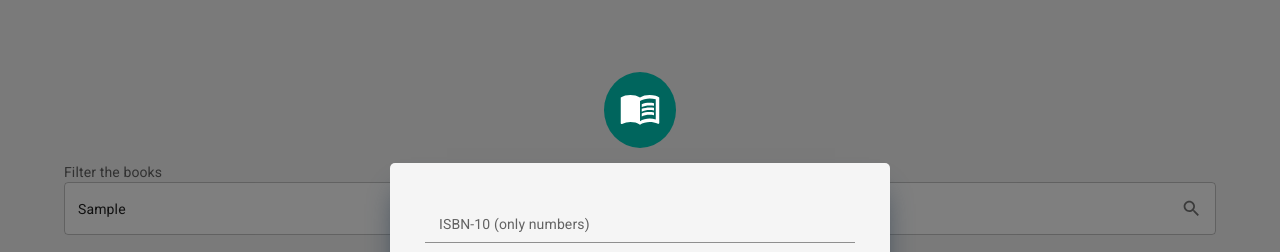
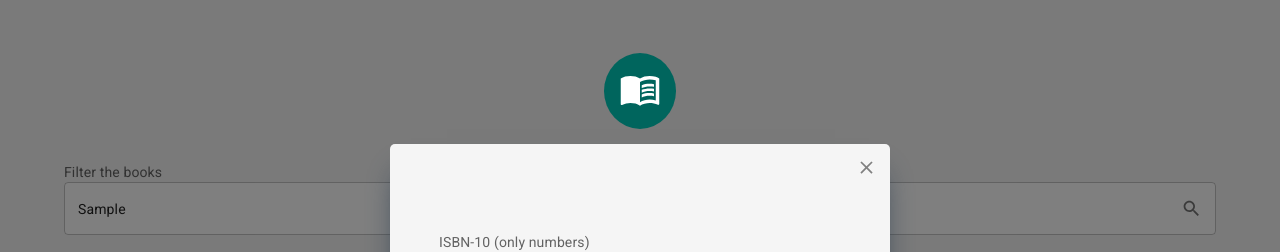
Before and after one commit to gbrissi/my-library, a React (Vite) app in the folder client/: page /dashboard in a window 1280 px wide. Both pictures are taken after typing "Sample" into the empty fields and a click on the button "ADD NEW BOOK +". Shown: the top 252 px of the page. Built offline with nearby package versions, Linux system fonts and the light colour scheme; no server answers.

Commit message:
feat: added close button to bookregister

```diff
--- a/client/src/components/RegisterBook.tsx
+++ b/client/src/components/RegisterBook.tsx
@@ -1,7 +1,10 @@
 import React, { useEffect, useState } from 'react'
-import {Button, FormControl, InputLabel, styled, Input, Icon,  Fade} from '@mui/material'
+import axios from 'axios'
+
+import {Button, FormControl, InputLabel, styled, Input, Icon,  Fade, IconButton} from '@mui/material'
+
+import CloseIcon from '@mui/icons-material/Close'
 import MenuBookIcon from '@mui/icons-material/MenuBook';
-import axios from 'axios'
 import AlertMessage from './AlertMessage';
 
 
@@ -28,6 +31,7 @@ import { DateTimePicker } from '@mui/x-date-pickers/DateTimePicker';
 
 export default function RegisterBook(props: any) {
     const [showComp, setShowComp] = useState('')
+    const [isActive, setIsActive] = useState(false)
 
     async function createBook() {
 
@@ -75,9 +79,6 @@ export default function RegisterBook(props: any) {
     }
 
     async function editBook(bookContent: any) {
-
-        console.log(bookContent)
-
         const isbn = document.getElementById('isbn') as HTMLFormElement
         const title = document.getElementById('title') as HTMLFormElement
         const subtitle = document.getElementById('subtitle') as HTMLFormElement
@@ -153,6 +154,14 @@ export default function RegisterBook(props: any) {
                 </Icon>
                 <Container>
                     <Form>
+                        <CloseContainer>
+                            <IconButton onClick={() => {
+                                isActive ? setIsActive(false) : setIsActive(true)
+                                props.setIsActive(isActive)
+                            }}>
+                                <CloseIcon sx={{color: 'gray'}}/>
+                            </IconButton>
+                        </CloseContainer>
                         <FormControl sx={{width: '100%', marginBottom: '25px'}}>
                             <InputLabel>ISBN-10 (only numbers)</InputLabel>
                             <ISBNInput required id='isbn' type='number' onInput={(event) => maxLength(event, 10)} placeholder='9780439023481'/>
@@ -205,6 +214,16 @@ const Form = styled('form')`
     width: 100%;
 `
 
+const CloseContainer = styled('div')`
+  position: relative;
+  top: -30px;
+  left: 30px;
+  width: 100%;
+  display: flex;
+  justify-content: flex-end;
+  align-items: center;
+`
+
 const CustomButton = styled(Button)`
     width: 100%;
     margin-top: 15px;
--- a/client/src/components/TableComponent.tsx
+++ b/client/src/components/TableComponent.tsx
@@ -1,5 +1,6 @@
 import React, {useEffect, useState} from 'react'
 import axios from 'axios';
+
 
 import {Table, TableBody, TableCell, TableContainer, TableHead, TableRow, Paper, Modal, Skeleton} from '@mui/material'
 import DeleteIcon from '@mui/icons-material/Delete';
--- a/client/src/pages/BookRegister.tsx
+++ b/client/src/pages/BookRegister.tsx
@@ -1,5 +1,6 @@
 import React, { useState } from 'react'
 import {styled} from '@mui/material/styles'
+
 import {Container, Button, IconButton, Fade, Tooltip, Modal} from '@mui/material'
 import AddIcon from '@mui/icons-material/Add';
 import RegisterBook from '../components/RegisterBook';
@@ -33,7 +34,7 @@ export default function BookRegister() {
             }}
             open={open}
             onClose={handleClose}
-            children={<RegisterBook submit='create'/>}
+            children={<RegisterBook setIsActive={setOpen} submit='create'/>}
             aria-labelledby="modal-modal-title"
             aria-describedby="modal-modal-description"
           />
```
